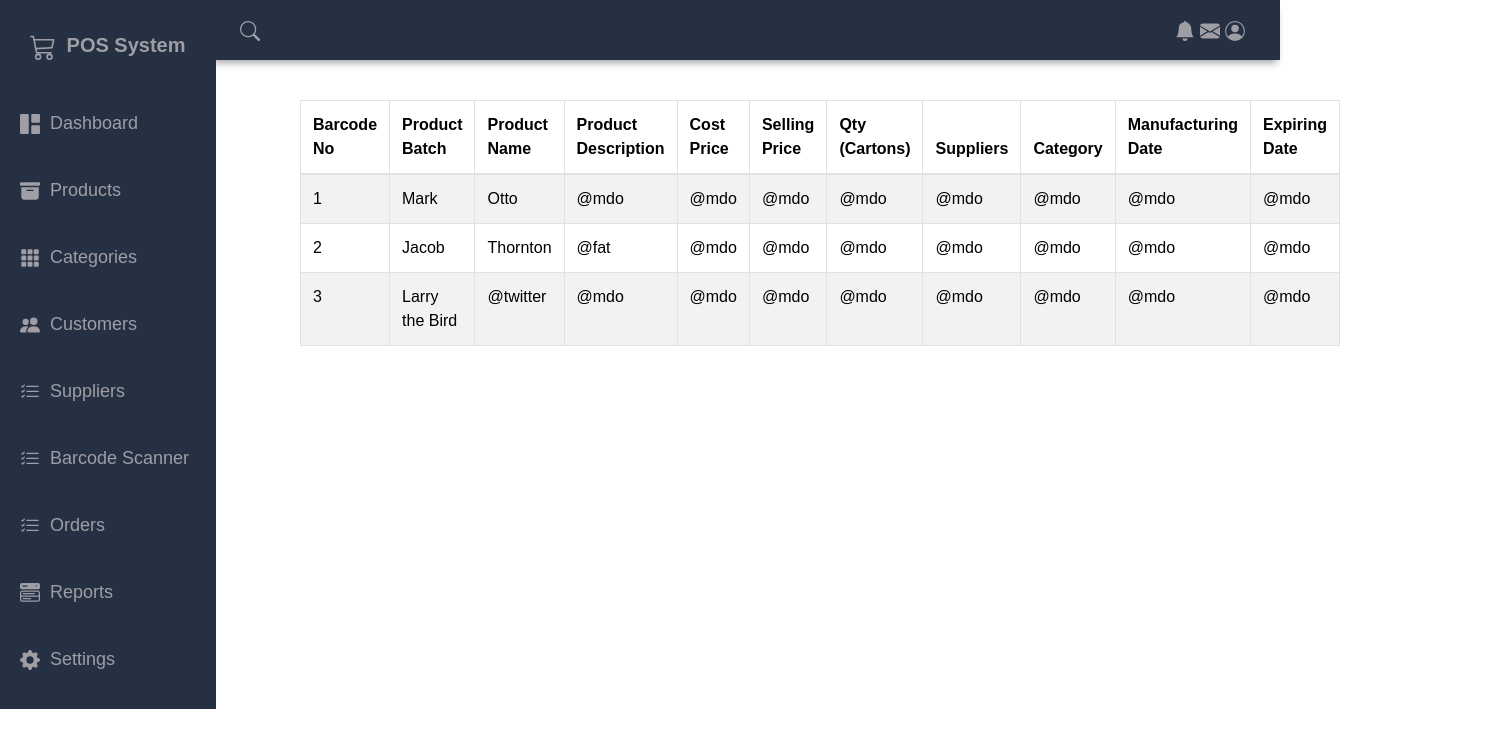
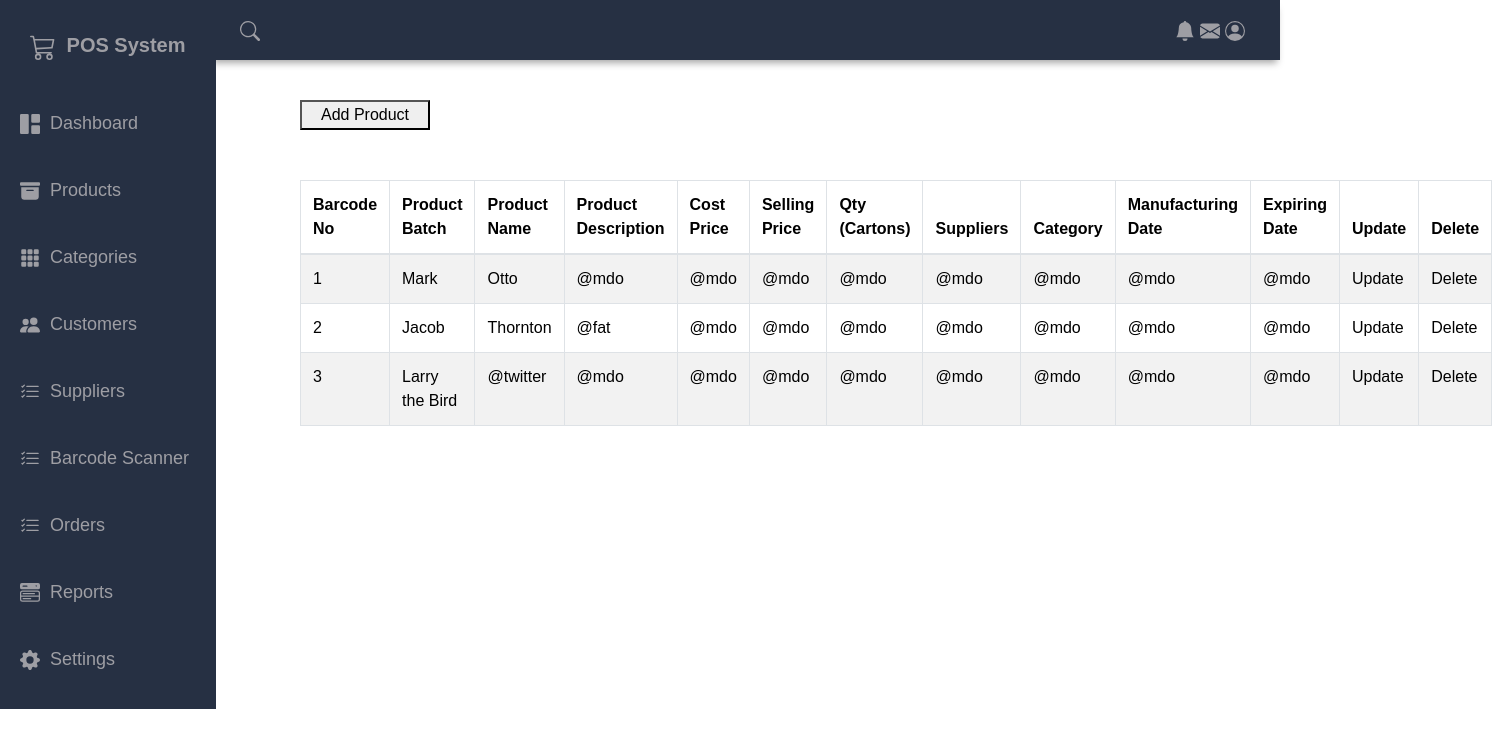
Before and after one commit to stephaniebeatrice/pos-system, a React (Create React App) app in the folder ClientApp/: page /products in a window 1280 px wide. Shown: the top 748 px of the page, 1492 px wide, since content can reach past the window. Built offline with nearby package versions, Linux system fonts and the light colour scheme.

Commit message:
Added Add Product and Button

```diff
--- a/ClientApp/package.json
+++ b/ClientApp/package.json
@@ -10,6 +10,7 @@
     "react": "~16.14.0",
     "react-bootstrap": "^2.10.0",
     "react-dom": "~16.14.0",
+    "react-hook-form": "^7.50.0",
     "react-icons": "^5.0.1",
     "react-router": "~5.3.0",
     "react-router-bootstrap": "^0.25.0",
--- a/ClientApp/src/App.js
+++ b/ClientApp/src/App.js
@@ -13,10 +13,11 @@ import Orders from './components/Pages/Orders'
 import Reports from './components/Pages/Reports'
 
 function App() {
+
   return (
     <div className='grid-container'>
       <Header />
-      <Sidebar />
+       <Sidebar />
       <Routes>
         <Route path="/" element={<Home />}></Route>
         <Route path="/products" element={<Products />}></Route>
@@ -27,7 +28,7 @@ function App() {
         <Route path="/orders" element={<Orders />}></Route>
         <Route path="/reports" element={<Reports />}></Route>
       </Routes>
-      </div>
+        </div>
 
   );
 }
--- a/ClientApp/src/components/Pages/AddProduct.js
+++ b/ClientApp/src/components/Pages/AddProduct.js
@@ -0,0 +1,73 @@
+import React, {} from 'react';
+import { Button, Dropdown, Form } from 'react-bootstrap';
+
+function AddProduct() {
+  return (
+    <Form>
+      <div className="mbsc-grid mbsc-grid-fixed">
+        <div className="mbsc-form-group">
+          <div className="mbsc-row mbsc-justify-content-center">
+            <div className="mbsc-col-md-10 mbsc-col-xl-8 mbsc-form-grid">
+              <div className="mbsc-form-group-title">Add Products</div>
+              <div className="mbsc-row">
+                <div className="mbsc-col-md-6 mbsc-col-12">
+                  <Form.Control type="integer" label="barcode" placeholder="Barcode Number" inputStyle="box" labelStyle="floating" />
+                </div>
+              </div>
+              <div className="mbsc-row">
+                <div className="mbsc-col-12">
+                  <Form.Control type="text" label="Address" placeholder="Product Batch" inputStyle="box" labelStyle="floating" />
+                </div>
+                <div className="mbsc-col-12">
+                  <Form.Control type="text" label="Address" placeholder="Product Name" inputStyle="box" labelStyle="floating" />
+                </div>
+                <div className="mbsc-col-12">
+                  <Form.Control type="text" label="Address" placeholder="Product Description" inputStyle="box" labelStyle="floating" />
+                </div>
+              </div>
+              <div className="mbsc-col-md-2 mbsc-col-6">
+                  <Form.Control type="text" label="Zip" placeholder="Cost Price" inputStyle="box" labelStyle="floating" />
+                </div>
+                <div className="mbsc-col-md-2 mbsc-col-6">
+                  <Form.Control type="text" label="Zip" placeholder="Selling Price" inputStyle="box" labelStyle="floating" />
+                </div>
+                <div className="mbsc-col-md-2 mbsc-col-6">
+                  <Form.Control type="text" label="Zip" placeholder="Quantity (Cartons)" inputStyle="box" labelStyle="floating" />
+                </div>
+              <div className="mbsc-row">
+                <div className="mbsc-col-md-6 mbsc-col-12">
+                  <Form.Control type="text" label="City" placeholder="City" inputStyle="box" labelStyle="floating" />
+                </div>
+                <div className="mbsc-col-md-4 mbsc-col-6">
+                  <Dropdown label="Suppliers" inputStyle="box" labelStyle="floating">
+                    <option value="Alabama">Alabama</option>
+                    <option value="Alaska">Alaska</option>
+                    <option value="Arizona">Arizona</option>
+                    <option value="Arkansas">Arkansas</option>
+                  </Dropdown>
+                </div>
+                <div className="mbsc-col-md-4 mbsc-col-6">
+                  <Dropdown label="Category" inputStyle="box" labelStyle="floating">
+                    <option value="Alabama">Alabama</option>
+                    <option value="Alaska">Alaska</option>
+                    <option value="Arizona">Arizona</option>
+                    <option value="Arkansas">Arkansas</option>
+                  </Dropdown>
+                </div>
+                <div className="mbsc-col-md-2 mbsc-col-6">
+                  <Form.Control type="text" label="Manufacturing Date" placeholder="Manufacturing date" inputStyle="box" labelStyle="floating" />
+                </div>
+                <div className="mbsc-col-md-2 mbsc-col-6">
+                  <Form.Control type="text" label="Expiring Date" placeholder="Expiry Date" inputStyle="box" labelStyle="floating" />
+                </div>
+              </div>
+              <Button>Submit</Button>
+            </div>
+          </div>
+        </div>
+        </div>
+        </Form>
+  );
+}
+
+export default AddProduct;
--- a/ClientApp/src/components/Pages/Products.css
+++ b/ClientApp/src/components/Pages/Products.css
@@ -1,10 +1,17 @@
 .table{
     color: black;
-    margin-top: 100px;
+    margin-top: 50px;
     margin-left: 300px;
+    width: 100%;
 }
 
 .table th,
 .table td {
   color: black;
 }
+
+button{
+  margin-top: 100px;
+  margin-left: 300px;
+  width: 50%;
+}
--- a/ClientApp/src/components/Pages/Products.js
+++ b/ClientApp/src/components/Pages/Products.js
@@ -1,9 +1,22 @@
-import React from 'react'
+import React, {useState} from 'react'
 import Table from 'react-bootstrap/Table';
+import AddProduct from './AddProduct';
 import './Products.css'
 
 function ProductTable() {
+
+  const [seen, setSeen] = useState(false)
+
+    function togglePop () {
+        setSeen(!seen);
+
+    };
+
   return (
+    <div>
+     <button onClick={togglePop}>Add Product</button>
+            {seen ? <AddProduct toggle={togglePop} /> : null}
+
     <Table striped bordered hover>
       <thead>
         <tr>
@@ -18,6 +31,8 @@ function ProductTable() {
           <th>Category</th>
           <th>Manufacturing Date</th>
           <th>Expiring Date</th>
+          <th>Update</th>
+          <th>Delete</th>
         </tr>
       </thead>
       <tbody>
@@ -33,6 +48,8 @@ function ProductTable() {
           <td>@mdo</td>
           <td>@mdo</td>
           <td>@mdo</td>
+          <td>Update</td>
+          <td>Delete</td>
         </tr>
         <tr>
           <td>2</td>
@@ -46,6 +63,8 @@ function ProductTable() {
           <td>@mdo</td>
           <td>@mdo</td>
           <td>@mdo</td>
+          <td>Update</td>
+          <td>Delete</td>
         </tr>
         <tr>
           <td>3</td>
@@ -59,9 +78,12 @@ function ProductTable() {
           <td>@mdo</td>
           <td>@mdo</td>
           <td>@mdo</td>
+          <td>Update</td>
+          <td>Delete</td>
         </tr>
       </tbody>
     </Table>
+    </div>
   );
 }
 
```
Also changed, not shown: 1 other file (tests, documents, lock files or other folders).
